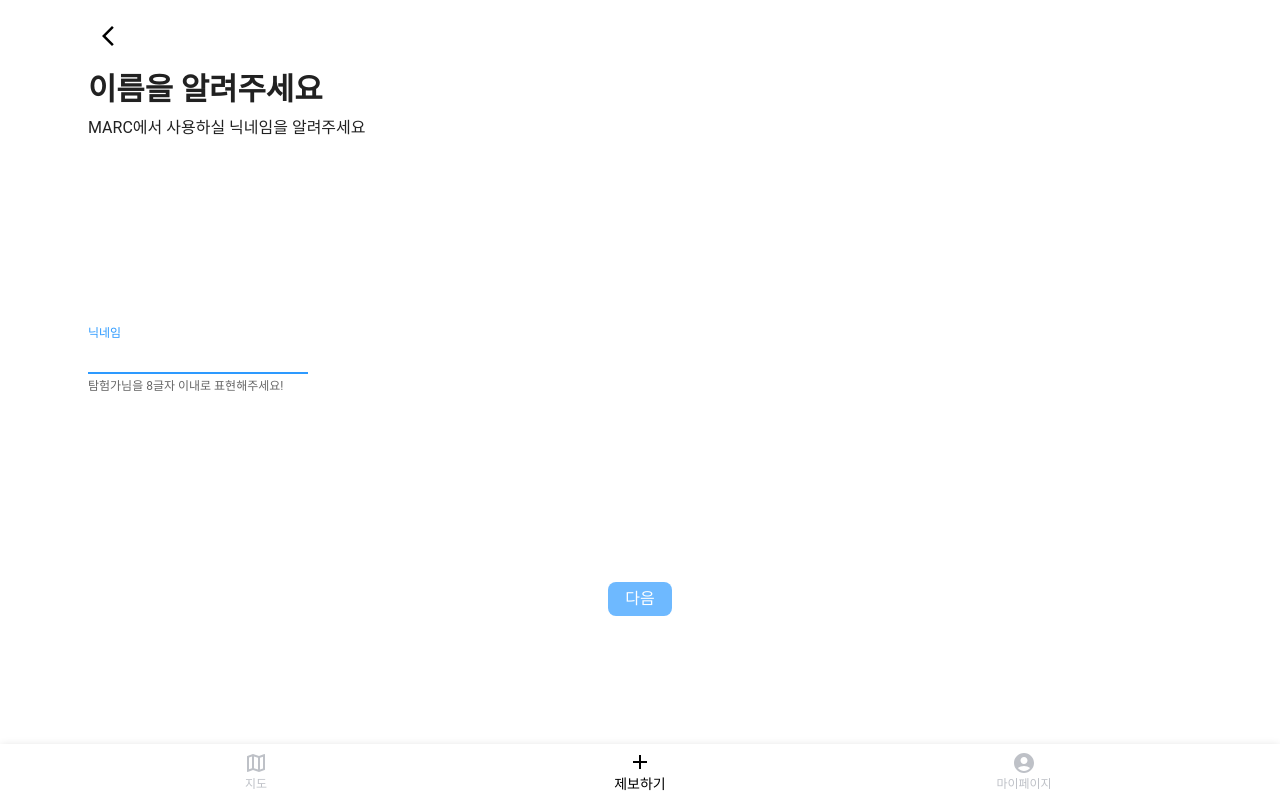
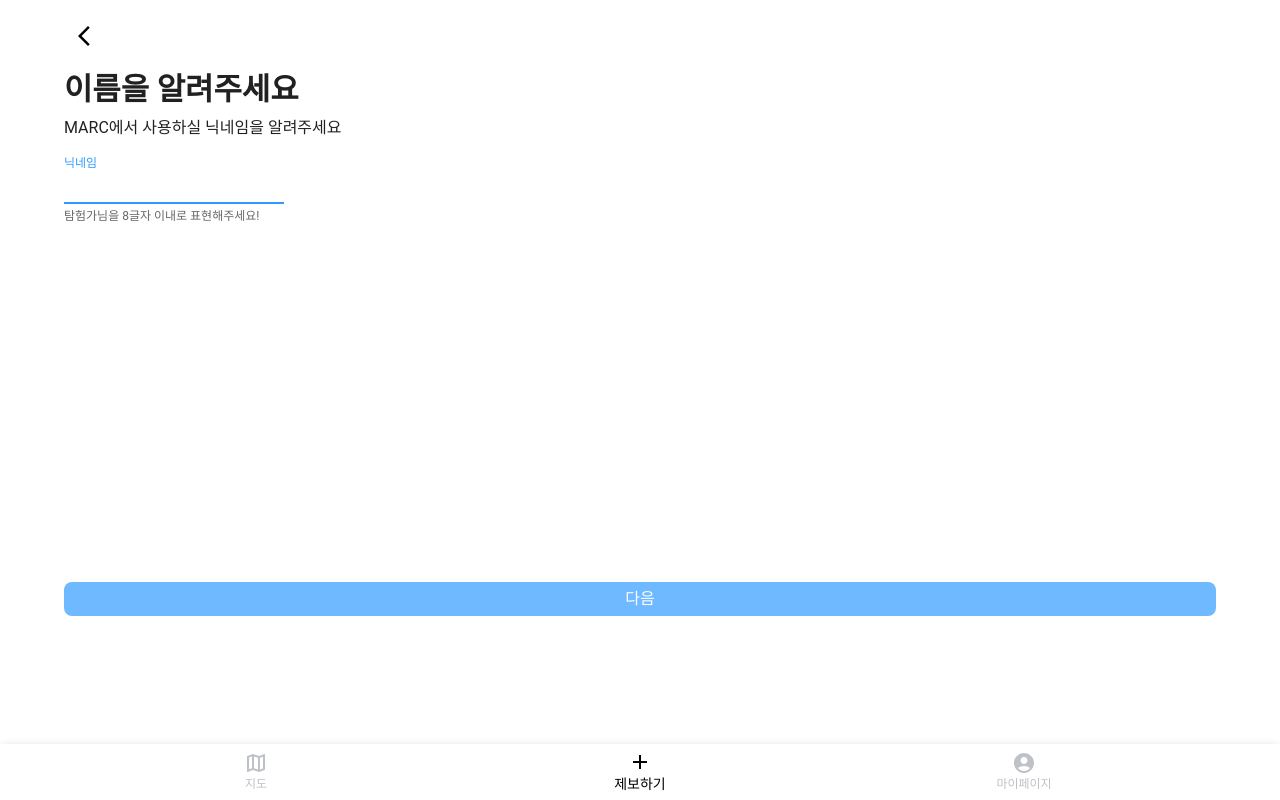
Before and after one commit to tech4impact-marc/frontend, a Next.js app: page /auth/signup-2 in a window 1280 px wide. Built offline with nearby package versions, Linux system fonts and the light colour scheme; a web font is replaced by a local one.

Commit message:
Style: 회원가입 스타일 수정

```diff
--- a/components/styledComponents/StyledContainer.tsx
+++ b/components/styledComponents/StyledContainer.tsx
@@ -23,6 +23,30 @@
   height: 100%;
 `
 
+export const StyledContainerLogin = styled(Container)`
+  align-items: flex-start;
+  height: calc(90vh - 3.5rem);
+  max-width: 100%;
+  padding: 0 !important;
+`
+
+export const StyledContainerSignupOne = styled(Container)`
+  height: 3.5rem;
+  padding: 1rem;
+  align-items: flex-start;
+`
+
+export const StyledContainerSignupTwo = styled(Container)`
+  padding: 1rem;
+  height: 7.5rem;
+  gap: 0.5rem;
+`
+
+export const StyledContainerSignupThree = styled(Container)`
+  padding: 1rem 1rem 3rem 1rem;
+  align-items: center;
+`
+
 export const StyledContainerHeader = styled(Container)`
   padding: 0 !important;
   justify-content: center;
--- a/pages/auth/signup-2.tsx
+++ b/pages/auth/signup-2.tsx
@@ -13,6 +13,13 @@
 import { useRouter } from 'next/router'
 import React, { useState } from 'react'
 
+import {
+  StyledContainerLogin,
+  StyledContainerSignupOne,
+  StyledContainerSignupThree,
+  StyledContainerSignupTwo,
+  StyledContainerTwo,
+} from '@/components/styledComponents/StyledContainer'
 import { store } from '@/redux/store'
 
 export default function KakaoSignUpPage2() {
@@ -53,26 +60,18 @@
   }
 
   return (
-    <Container
-      sx={{
-        alignItems: 'flex-start',
-        height: 'calc(90vh - 56px)',
-        maxWidth: '100%',
-        padding: '0px',
-      }}
-    >
-      <Container sx={{ height: '56px', padding: '16px', alignItems: 'flex-start' }}>
+    <StyledContainerLogin>
+      <StyledContainerSignupOne>
         <IconButton onClick={handleBack} sx={{ color: 'black' }}>
           <ArrowBackIosNewIcon />
         </IconButton>
-      </Container>
-      <Container sx={{ padding: '16px', height: '120px', gap: '8px' }}>
+      </StyledContainerSignupOne>
+      <StyledContainerSignupTwo>
         <Typography variant="h1">이름을 알려주세요</Typography>
         <Typography variant="body1">MARC에서 사용하실 닉네임을 알려주세요</Typography>
-      </Container>
+      </StyledContainerSignupTwo>
       <Container
         sx={{
-          justifyContent: 'center',
           alignItems: 'flex-start',
           alignSelf: 'stretch',
           height: '100%',
@@ -99,7 +98,8 @@
           )}
         </FormControl>
       </Container>
-      <Container sx={{ padding: '16px 16px 48px 16px', alignItems: 'center' }}>
+      <StyledContainerSignupThree>
+        <StyledContainerTwo>
           <Button
             onClick={handleNext}
             variant="contained"
@@ -108,7 +108,8 @@
           >
             <Typography variant="body1">다음</Typography>
           </Button>
-      </Container>
-    </Container>
+        </StyledContainerTwo>
+      </StyledContainerSignupThree>
+    </StyledContainerLogin>
   )
 }
```
Also changed, not shown: pages/auth/login.tsx (+4 -10 lines), pages/auth/signup-1.tsx (+20 -18 lines), pages/auth/signup-3.tsx (+19 -17 lines), pages/auth/signup-4.tsx (+21 -19 lines), pages/auth/signup-5.tsx (+18 -17 lines). Lines whose indentation alone changed are shown as unchanged.
